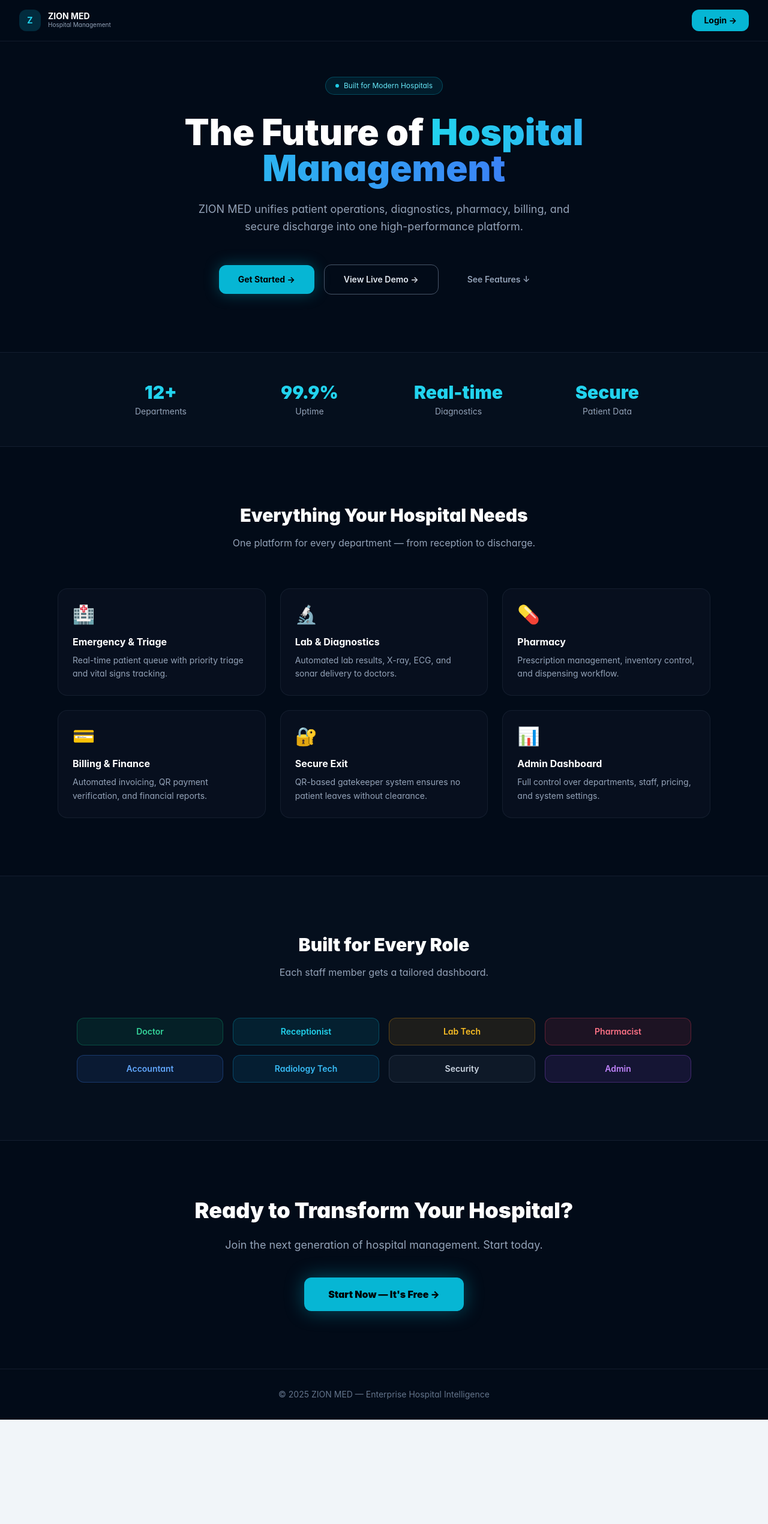
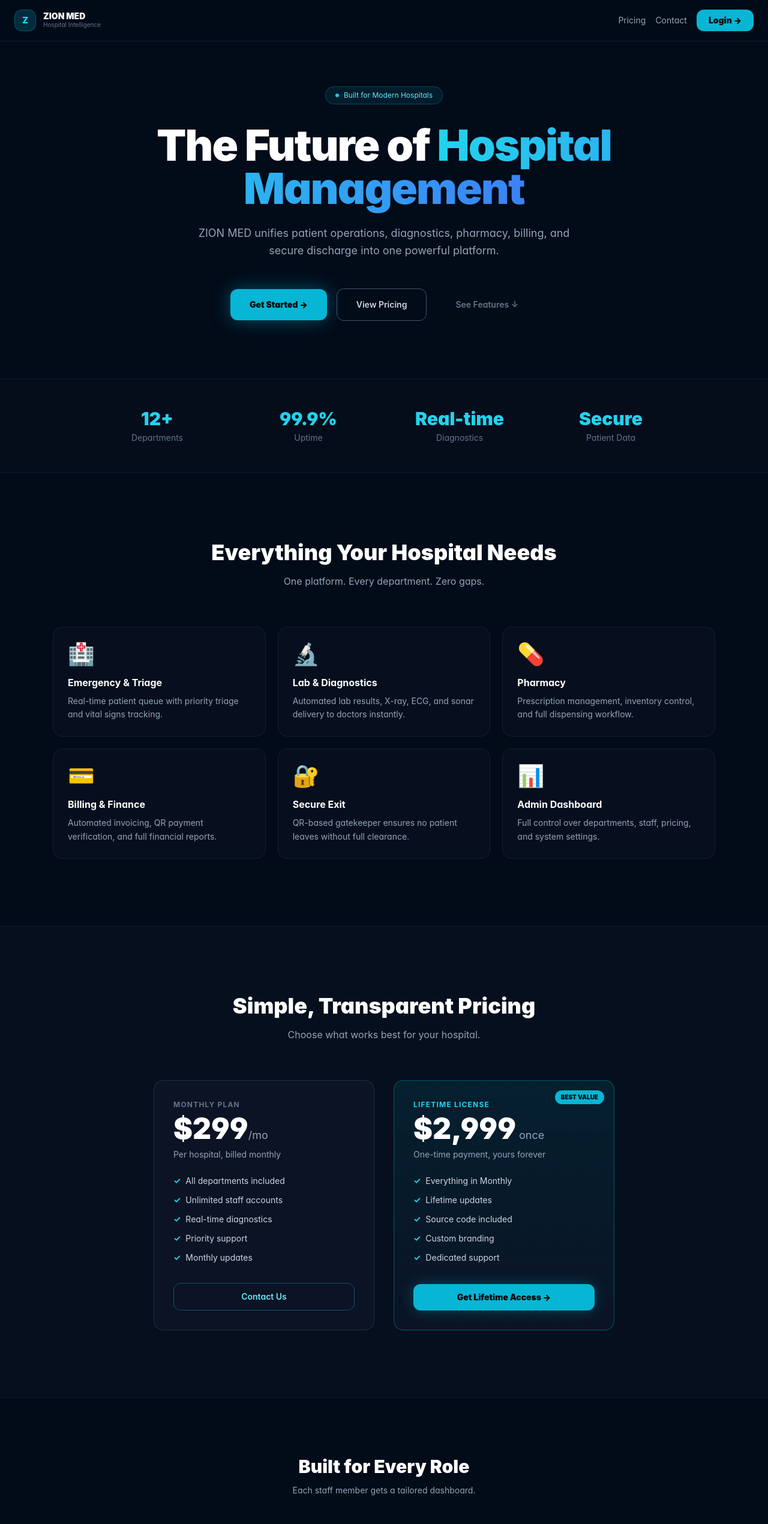
Before and after one commit to nars88/Hms-zion-, a Next.js app: page / in a window 1280 px wide. Shown: the top 2541 px of the page at 60% size. Before the commit the page ends 2367 px from the top, so only its background shows below. Built offline with nearby package versions, Linux system fonts and the light colour scheme.

Commit message:
fix: make landing page buttons fully functional

```diff
--- a/src/app/page.tsx
+++ b/src/app/page.tsx
@@ -4,53 +4,62 @@
 
 export default function LandingPage() {
   return (
-    <div className="min-h-screen bg-[#020b18] text-white">
+    <div className="min-h-screen bg-[#020b18] text-white overflow-x-hidden">
       {/* NAVBAR */}
-      <nav className="fixed top-0 left-0 right-0 z-50 flex items-center justify-between px-8 py-4 border-b border-slate-800/60 bg-[#020b18]/90 backdrop-blur-md">
+      <nav className="fixed top-0 left-0 right-0 z-50 flex items-center justify-between px-6 py-4 border-b border-slate-800/60 bg-[#020b18]/95 backdrop-blur-md">
         <div className="flex items-center gap-3">
-          <div className="h-9 w-9 rounded-xl bg-cyan-500/20 flex items-center justify-center">
-            <span className="text-cyan-400 font-bold text-sm">Z</span>
+          <div className="h-9 w-9 rounded-xl bg-cyan-500/20 flex items-center justify-center border border-cyan-500/30">
+            <span className="text-cyan-400 font-black text-sm">Z</span>
           </div>
           <div>
-            <p className="text-sm font-bold text-white leading-none">ZION MED</p>
-            <p className="text-[10px] text-slate-400">Hospital Management</p>
+            <p className="text-sm font-black text-white leading-none">ZION MED</p>
+            <p className="text-[10px] text-slate-500">Hospital Intelligence</p>
           </div>
         </div>
-        <Link href="/login">
-          <button className="px-5 py-2 rounded-xl bg-cyan-500 hover:bg-cyan-400 text-black text-sm font-bold transition-all">
-            Login {'\u2192'}
-          </button>
-        </Link>
+        <div className="flex items-center gap-4">
+          <a href="#pricing" className="hidden sm:block text-sm text-slate-400 hover:text-white transition-colors">
+            Pricing
+          </a>
+          <a href="#contact" className="hidden sm:block text-sm text-slate-400 hover:text-white transition-colors">
+            Contact
+          </a>
+          <Link href="/login">
+            <button className="px-5 py-2 rounded-xl bg-cyan-500 hover:bg-cyan-400 active:bg-cyan-600 text-black text-sm font-black transition-all">
+              Login {'\u2192'}
+            </button>
+          </Link>
+        </div>
       </nav>
 
       {/* HERO */}
-      <section className="pt-32 pb-24 px-8 text-center max-w-4xl mx-auto">
+      <section className="pt-36 pb-24 px-6 text-center max-w-5xl mx-auto">
         <div className="inline-flex items-center gap-2 rounded-full border border-cyan-500/30 bg-cyan-500/10 px-4 py-1.5 text-xs text-cyan-300 mb-8">
           <span className="h-1.5 w-1.5 rounded-full bg-cyan-400 animate-pulse" />
           Built for Modern Hospitals
         </div>
-        <h1 className="text-5xl sm:text-6xl font-black leading-tight mb-6">
+        <h1 className="text-5xl sm:text-7xl font-black leading-tight mb-6 tracking-tight">
           The Future of{' '}
           <span className="text-transparent bg-clip-text bg-gradient-to-r from-cyan-400 to-blue-500">
             Hospital Management
           </span>
         </h1>
         <p className="text-lg text-slate-400 max-w-2xl mx-auto mb-12 leading-relaxed">
-          ZION MED unifies patient operations, diagnostics, pharmacy, billing, and secure discharge into one          high-performance platform.
+          ZION MED unifies patient operations, diagnostics, pharmacy, billing, and secure discharge into one powerful
+          platform.
         </p>
         <div className="flex flex-wrap items-center justify-center gap-4">
           <Link href="/login">
-            <button className="px-8 py-3.5 rounded-xl bg-cyan-500 hover:bg-cyan-400 text-black font-bold text-sm transition-all shadow-[0_0_24px_rgba(6,182,212,0.35)] hover:shadow-[0_0_36px_rgba(6,182,212,0.5)]">
+            <button className="px-8 py-4 rounded-xl bg-cyan-500 hover:bg-cyan-400 active:scale-95 text-black font-black text-sm transition-all shadow-[0_0_32px_rgba(6,182,212,0.4)]">
               Get Started {'\u2192'}
             </button>
           </Link>
-          <Link href="/login">
-            <button className="px-8 py-3.5 rounded-xl border border-slate-600 hover:border-cyan-500/50 text-slate-200 hover:text-white font-semibold text-sm transition-all">
-              View Live Demo {'\u2192'}
+          <a href="#pricing">
+            <button className="px-8 py-4 rounded-xl border border-slate-600 hover:border-cyan-500/50 text-slate-300 hover:text-white font-semibold text-sm transition-all">
+              View Pricing
             </button>
-          </Link>
+          </a>
           <a href="#features">
-            <button className="px-8 py-3.5 rounded-xl text-slate-400 hover:text-slate-200 font-semibold text-sm transition-all">
+            <button className="px-8 py-4 text-slate-500 hover:text-slate-300 font-semibold text-sm transition-all">
               See Features {'\u2193'}
             </button>
           </a>
@@ -58,31 +67,29 @@
       </section>
 
       {/* STATS */}
-      <section className="py-12 border-y border-slate-800/60 bg-slate-900/30">
-        <div className="max-w-5xl mx-auto grid grid-cols-2 sm:grid-cols-4 gap-8 px-8 text-center">
+      <section className="py-12 border-y border-slate-800/50 bg-slate-900/20">
+        <div className="max-w-5xl mx-auto grid grid-cols-2 sm:grid-cols-4 gap-8 px-6 text-center">
           {[
             { value: '12+', label: 'Departments' },
             { value: '99.9%', label: 'Uptime' },
             { value: 'Real-time', label: 'Diagnostics' },
             { value: 'Secure', label: 'Patient Data' },
-          ].map((stat) => (
-            <div key={stat.label}>
-              <p className="text-3xl font-black text-cyan-400">{stat.value}</p>
-              <p className="text-sm text-slate-400 mt-1">{stat.label}</p>
+          ].map((s) => (
+            <div key={s.label}>
+              <p className="text-3xl font-black text-cyan-400">{s.value}</p>
+              <p className="text-sm text-slate-500 mt-1">{s.label}</p>
             </div>
           ))}
         </div>
       </section>
 
       {/* FEATURES */}
-      <section id="features" className="py-24 px-8 max-w-6xl mx-auto">
+      <section id="features" className="py-28 px-6 max-w-6xl mx-auto">
         <div className="text-center mb-16">
-          <h2 className="text-3xl font-black text-white mb-4">Everything Your Hospital Needs</h2>
-          <p className="text-slate-400 max-w-xl mx-auto">
-            One platform for every department {'\u2014'} from reception to discharge.
-          </p>
+          <h2 className="text-4xl font-black text-white mb-4">Everything Your Hospital Needs</h2>
+          <p className="text-slate-400 max-w-xl mx-auto">One platform. Every department. Zero gaps.</p>
         </div>
-        <div className="grid grid-cols-1 sm:grid-cols-2 lg:grid-cols-3 gap-6">
+        <div className="grid grid-cols-1 sm:grid-cols-2 lg:grid-cols-3 gap-5">
           {[
             {
               icon: '\u{1F3E5}',
@@ -92,48 +99,122 @@
             {
               icon: '\u{1F52C}',
               title: 'Lab & Diagnostics',
-              desc: 'Automated lab results, X-ray, ECG, and sonar delivery to doctors.',
+              desc: 'Automated lab results, X-ray, ECG, and sonar delivery to doctors instantly.',
             },
             {
               icon: '\u{1F48A}',
               title: 'Pharmacy',
-              desc: 'Prescription management, inventory control, and dispensing workflow.',
+              desc: 'Prescription management, inventory control, and full dispensing workflow.',
             },
             {
               icon: '\u{1F4B3}',
               title: 'Billing & Finance',
-              desc: 'Automated invoicing, QR payment verification, and financial reports.',
+              desc: 'Automated invoicing, QR payment verification, and full financial reports.',
             },
             {
               icon: '\u{1F510}',
               title: 'Secure Exit',
-              desc: 'QR-based gatekeeper system ensures no patient leaves without clearance.',
+              desc: 'QR-based gatekeeper ensures no patient leaves without full clearance.',
             },
             {
               icon: '\u{1F4CA}',
               title: 'Admin Dashboard',
               desc: 'Full control over departments, staff, pricing, and system settings.',
             },
-          ].map((feature) => (
+          ].map((f) => (
             <div
-              key={feature.title}
-              className="rounded-2xl border border-slate-800/60 bg-slate-900/40 p-6 hover:border-cyan-500/30 hover:bg-slate-900/60 transition-all"
+              key={f.title}
+              className="rounded-2xl border border-slate-800/60 bg-slate-900/40 p-6 hover:border-cyan-500/30 hover:bg-slate-900/70 transition-all group"
             >
-              <div className="text-3xl mb-4">{feature.icon}</div>
-              <h3 className="text-base font-bold text-white mb-2">{feature.title}</h3>
-              <p className="text-sm text-slate-400 leading-relaxed">{feature.desc}</p>
+              <div className="text-4xl mb-4">{f.icon}</div>
+              <h3 className="text-base font-bold text-white mb-2 group-hover:text-cyan-300 transition-colors">
+                {f.title}
+              </h3>
+              <p className="text-sm text-slate-400 leading-relaxed">{f.desc}</p>
             </div>
           ))}
         </div>
       </section>
 
+      {/* PRICING */}
+      <section id="pricing" className="py-28 px-6 bg-slate-900/30 border-y border-slate-800/50">
+        <div className="max-w-5xl mx-auto">
+          <div className="text-center mb-16">
+            <h2 className="text-4xl font-black text-white mb-4">Simple, Transparent Pricing</h2>
+            <p className="text-slate-400">Choose what works best for your hospital.</p>
+          </div>
+          <div className="grid grid-cols-1 sm:grid-cols-2 gap-8 max-w-3xl mx-auto">
+            {/* Monthly */}
+            <div className="rounded-2xl border border-slate-700/60 bg-slate-900/60 p-8 flex flex-col">
+              <div className="mb-6">
+                <p className="text-xs font-bold uppercase tracking-widest text-slate-500 mb-2">Monthly Plan</p>
+                <p className="text-5xl font-black text-white">
+                  $299<span className="text-lg text-slate-400 font-normal">/mo</span>
+                </p>
+                <p className="text-sm text-slate-400 mt-2">Per hospital, billed monthly</p>
+              </div>
+              <ul className="space-y-3 mb-8 flex-1">
+                {[
+                  'All departments included',
+                  'Unlimited staff accounts',
+                  'Real-time diagnostics',
+                  'Priority support',
+                  'Monthly updates',
+                ].map((item) => (
+                  <li key={item} className="flex items-center gap-2 text-sm text-slate-300">
+                    <span className="text-cyan-400 font-bold">{'\u2713'}</span> {item}
+                  </li>
+                ))}
+              </ul>
+              <a href="#contact">
+                <button className="w-full py-3 rounded-xl border border-cyan-500/40 text-cyan-300 hover:bg-cyan-500/10 font-semibold text-sm transition-all">
+                  Contact Us
+                </button>
+              </a>
+            </div>
+
+            {/* Lifetime */}
+            <div className="rounded-2xl border border-cyan-500/40 bg-gradient-to-b from-cyan-500/10 to-slate-900/60 p-8 flex flex-col relative overflow-hidden">
+              <div className="absolute top-4 right-4 bg-cyan-500 text-black text-[10px] font-black px-2.5 py-1 rounded-full">
+                BEST VALUE
+              </div>
+              <div className="mb-6">
+                <p className="text-xs font-bold uppercase tracking-widest text-cyan-400 mb-2">Lifetime License</p>
+                <p className="text-5xl font-black text-white">
+                  $2,999<span className="text-lg text-slate-400 font-normal"> once</span>
+                </p>
+                <p className="text-sm text-slate-400 mt-2">One-time payment, yours forever</p>
+              </div>
+              <ul className="space-y-3 mb-8 flex-1">
+                {[
+                  'Everything in Monthly',
+                  'Lifetime updates',
+                  'Source code included',
+                  'Custom branding',
+                  'Dedicated support',
+                ].map((item) => (
+                  <li key={item} className="flex items-center gap-2 text-sm text-slate-300">
+                    <span className="text-cyan-400 font-bold">{'\u2713'}</span> {item}
+                  </li>
+                ))}
+              </ul>
+              <a href="#contact">
+                <button className="w-full py-3 rounded-xl bg-cyan-500 hover:bg-cyan-400 active:scale-95 text-black font-black text-sm transition-all shadow-[0_0_24px_rgba(6,182,212,0.3)]">
+                  Get Lifetime Access {'\u2192'}
+                </button>
+              </a>
+            </div>
+          </div>
+        </div>
+      </section>
+
       {/* ROLES */}
-      <section className="py-24 px-8 bg-slate-900/30 border-y border-slate-800/60">
-        <div className="max-w-5xl mx-auto text-center mb-16">
-          <h2 className="text-3xl font-black text-white mb-4">Built for Every Role</h2>
-          <p className="text-slate-400">Each staff member gets a tailored dashboard.</p>
+      <section className="py-24 px-6 max-w-5xl mx-auto">
+        <div className="text-center mb-12">
+          <h2 className="text-3xl font-black text-white mb-3">Built for Every Role</h2>
+          <p className="text-slate-400 text-sm">Each staff member gets a tailored dashboard.</p>
         </div>
-        <div className="max-w-5xl mx-auto grid grid-cols-2 sm:grid-cols-3 lg:grid-cols-4 gap-4">
+        <div className="grid grid-cols-2 sm:grid-cols-4 gap-3">
           {[
             { role: 'Doctor', color: 'text-emerald-400 border-emerald-500/30 bg-emerald-500/10' },
             { role: 'Receptionist', color: 'text-cyan-400 border-cyan-500/30 bg-cyan-500/10' },
@@ -141,7 +222,7 @@
             { role: 'Pharmacist', color: 'text-rose-400 border-rose-500/30 bg-rose-500/10' },
             { role: 'Accountant', color: 'text-blue-400 border-blue-500/30 bg-blue-500/10' },
             { role: 'Radiology Tech', color: 'text-sky-400 border-sky-500/30 bg-sky-500/10' },
-            { role: 'Security', color: 'text-slate-300 border-slate-500/30 bg-slate-500/10' },
+            { role: 'Security', color: 'text-slate-300 border-slate-500/30 bg-slate-700/30' },
             { role: 'Admin', color: 'text-purple-400 border-purple-500/30 bg-purple-500/10' },
           ].map((item) => (
             <div
@@ -154,22 +235,75 @@
         </div>
       </section>
 
+      {/* CONTACT */}
+      <section id="contact" className="py-28 px-6 bg-slate-900/30 border-t border-slate-800/50">
+        <div className="max-w-2xl mx-auto text-center">
+          <h2 className="text-4xl font-black text-white mb-4">Get in Touch</h2>
+          <p className="text-slate-400 mb-12">Ready to see ZION MED in action? Contact us directly.</p>
+          <div className="grid grid-cols-1 sm:grid-cols-2 gap-4">
+            <a
+              href="https://wa.me/9647738151383"
+              target="_blank"
+              rel="noopener noreferrer"
+              className="flex items-center gap-4 rounded-2xl border border-green-500/30 bg-green-500/10 p-5 hover:border-green-400/50 hover:bg-green-500/20 transition-all group"
+            >
+              <div className="h-12 w-12 rounded-xl bg-green-500/20 flex items-center justify-center text-2xl flex-shrink-0">
+                {'\u{1F4AC}'}
+              </div>
+              <div className="text-left">
+                <p className="text-sm font-bold text-white group-hover:text-green-300 transition-colors">WhatsApp</p>
+                <p className="text-xs text-slate-400">+964 773 815 1383</p>
+              </div>
+            </a>
+            <a
+              href="mailto:nargesaali88@gmail.com"
+              className="flex items-center gap-4 rounded-2xl border border-cyan-500/30 bg-cyan-500/10 p-5 hover:border-cyan-400/50 hover:bg-cyan-500/20 transition-all group"
+            >
+              <div className="h-12 w-12 rounded-xl bg-cyan-500/20 flex items-center justify-center text-2xl flex-shrink-0">
+                {'\u{1F4E7}'}
+              </div>
+              <div className="text-left">
+                <p className="text-sm font-bold text-white group-hover:text-cyan-300 transition-colors">Email Us</p>
+                <p className="text-xs text-slate-400">nargesaali88@gmail.com</p>
+              </div>
+            </a>
+          </div>
+        </div>
+      </section>
+
       {/* CTA */}
-      <section className="py-24 px-8 text-center max-w-3xl mx-auto">
+      <section className="py-28 px-6 text-center max-w-3xl mx-auto">
         <h2 className="text-4xl font-black text-white mb-6">Ready to Transform Your Hospital?</h2>
-        <p className="text-slate-400 mb-10 text-lg">Join the next generation of hospital management. Start today.</p>
+        <p className="text-slate-400 mb-10 text-lg">Join the next generation of hospital management.</p>
         <Link href="/login">
-          <button className="px-10 py-4 rounded-xl bg-cyan-500 hover:bg-cyan-400 text-black font-black text-base transition-all shadow-[0_0_32px_rgba(6,182,212,0.4)] hover:shadow-[0_0_48px_rgba(6,182,212,0.6)]">
-            Start Now {'\u2014'} It&apos;s Free {'\u2192'}
+          <button className="px-12 py-4 rounded-xl bg-cyan-500 hover:bg-cyan-400 active:scale-95 text-black font-black text-base transition-all shadow-[0_0_40px_rgba(6,182,212,0.4)]">
+            Start Now {'\u2192'}
           </button>
         </Link>
       </section>
 
       {/* FOOTER */}
-      <footer className="border-t border-slate-800/60 py-8 px-8 text-center">
-        <p className="text-slate-500 text-sm">
-          {'\u00A9'} 2025 ZION MED {'\u2014'} Enterprise Hospital Intelligence
-        </p>
+      <footer className="border-t border-slate-800/60 py-8 px-6">
+        <div className="max-w-5xl mx-auto flex flex-col sm:flex-row items-center justify-between gap-4">
+          <div className="flex items-center gap-2">
+            <div className="h-7 w-7 rounded-lg bg-cyan-500/20 flex items-center justify-center border border-cyan-500/30">
+              <span className="text-cyan-400 font-black text-xs">Z</span>
+            </div>
+            <span className="text-sm font-bold text-slate-300">ZION MED</span>
+          </div>
+          <p className="text-slate-600 text-xs">{'\u00A9'} 2025 ZION MED. All rights reserved.</p>
+          <div className="flex items-center gap-4 text-xs text-slate-500">
+            <a href="#features" className="hover:text-slate-300 transition-colors">
+              Features
+            </a>
+            <a href="#pricing" className="hover:text-slate-300 transition-colors">
+              Pricing
+            </a>
+            <a href="#contact" className="hover:text-slate-300 transition-colors">
+              Contact
+            </a>
+          </div>
+        </div>
       </footer>
     </div>
   )
```
